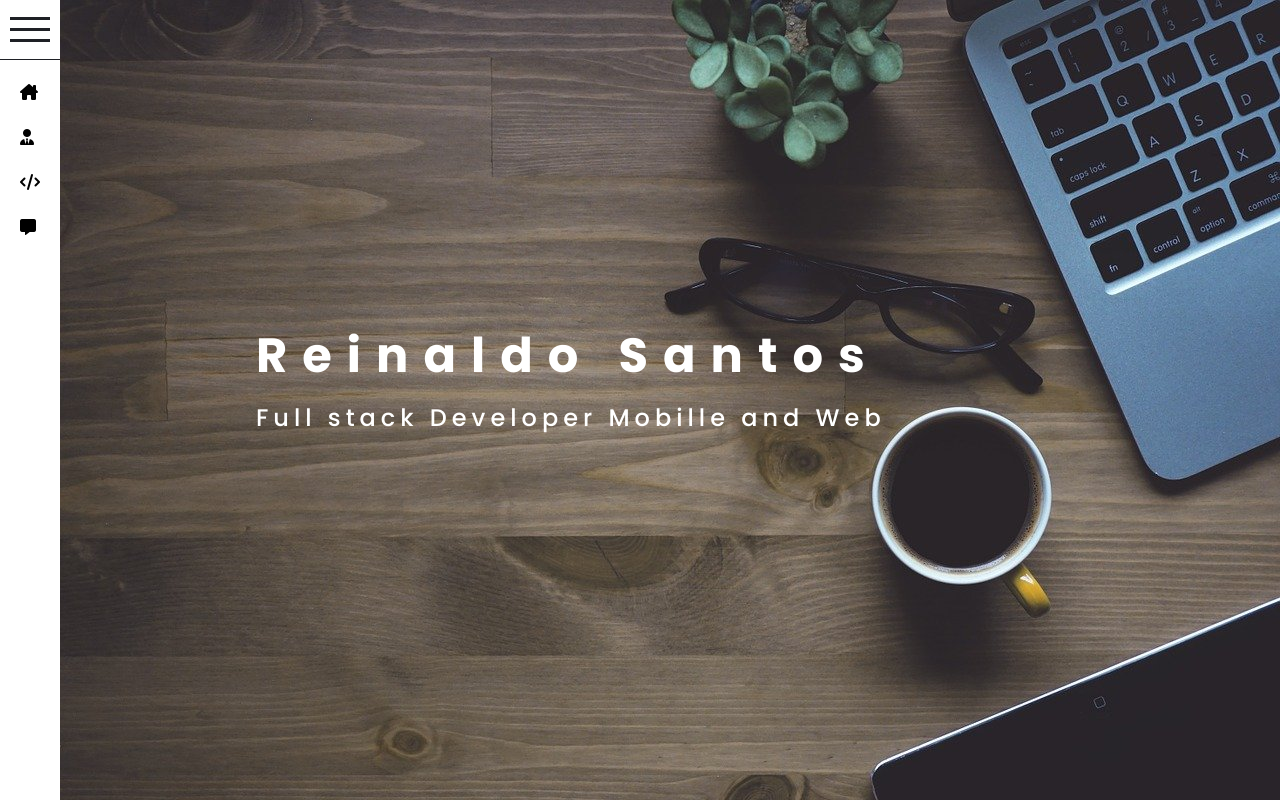
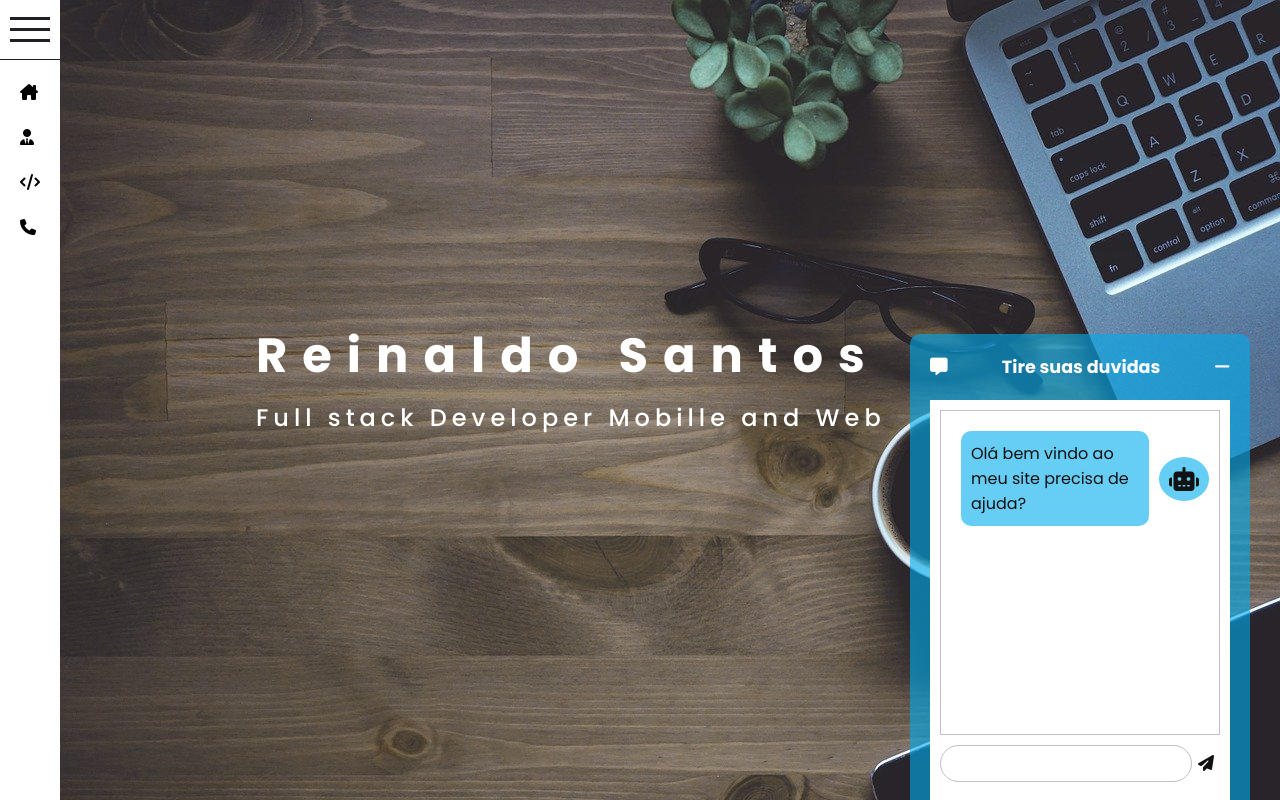
Before and after one commit to reinaldo-santosBa/porfolio_site, a plain HTML site: page index.html in a window 1280 px wide. Drawn offline with nearby package versions, Linux system fonts and the light colour scheme.

Commit message:
Chat inicio da parte de conversa

```diff
--- a/css/styles.css
+++ b/css/styles.css
@@ -175,3 +175,93 @@ body {
     letter-spacing: 5px;
 
 }
+.chat_area{
+    position:absolute;
+    bottom:0;
+    right:30px;
+    padding:20px 20px 0 20px;
+    border:none;
+    color:#f1f1f1;
+    background-color:#00acee99;
+    border-radius: 10px 10px 0 0;
+}
+.chat_area button{
+    color:#fff;
+    background-color:transparent;
+    cursor:pointer;
+    border: none;
+    font-size: 1.1em;
+    font-weight: bold;
+    width: 100%;
+    display:flex;
+    justify-content:space-between;
+    align-items: center;
+}
+
+.chat_area .chat{
+    height:400px;
+    width:300px;
+    background-color:#ffffff;
+    margin-top: 20px;
+    color:#101010;
+    padding:10px 10px 0 10px;
+    display: flex;
+    flex-direction: column;
+
+}
+.chat_area .chat .areaChat{
+    border: 1px solid #c1c1c1;
+    flex: 5;
+    position: relative;
+    overflow-y: scroll;
+
+}
+.chat_area .chat .painelMsg{
+    flex: 1;
+    display: flex;
+    flex-direction: row;
+}
+.chat_area .chat .msgArea{
+    flex: 9;
+}
+.chat_area .chat .msgArea input{
+    outline: none;
+    margin-top:10px;
+    border-radius: 20px;
+    padding: 5px 10px;
+    border: 1px solid #c1c1c1;
+    width:100%;
+}
+.mensageButton{
+    flex: 1;
+    text-align: center;
+    justify-content: center;
+    align-items: center;
+    vertical-align: middle;
+    border-radius: 50%;
+
+}
+.mensageButton i{
+    cursor: pointer;
+    padding:20px 0px;
+}
+.chat .areaChat .msgBot{
+    padding:10px;
+    margin: 10px;
+    background-color:#00acee99;
+    border-radius:10px;
+}
+.areaMsgBot{
+    display:flex;
+    flex-direction:row;
+    align-items: center;
+    padding:10px;
+}
+.areaMsgBot i{
+    font-size:1.5em;
+    padding:10px;
+    background-color:#00acee99;
+    color:#121212;
+    border-radius:50%;
+
+}
--- a/index.html
+++ b/index.html
@@ -21,16 +21,45 @@
                 <li onclick="clickMenu('Home')"><p href=""><i class="fa-solid fa-house-chimney"></i></p></li>
                 <li onclick="clickMenu('About')"><p href=""><i class="fa-solid fa-user-tie"></i></p></li>
                 <li onclick="clickMenu('Portfolio')"><p href=""><i class="fa-solid fa-code"></i></p></li>
-                <li onclick="clickMenu('Contact')"><p href=""><i class="fa-solid fa-message"></i></p></li>
+                <li onclick="clickMenu('Contact')"><p href=""><i class="fa-solid fa-phone"></i></p></li>
 
             </ul>
         </div>
     </div>
     <div class="home">
-        <h1>Reinaldo Santos</h1>
+        <h1>Reinaldo Santos</h1>x
         <h2>Full stack Developer Mobille and Web</h2>
         <div class="social_media">
             <a href=""></a>
+        </div>
+    </div>
+    <div class="chat_area">
+        <button class="collapseChat">
+            <i class="fa-solid fa-message"></i>
+            <p>Tire suas duvidas</p>
+            <i class="fa-solid fa-minus"></i>
+        </button>
+        <div class="chat">
+            <div class="areaChat">
+                <div class="areaMsgBot">
+                    <div class="msgBot">
+                        <p>
+                            Olá bem vindo ao meu site precisa de ajuda?
+                        </p>
+                    </div>
+                    <i class="fa-solid fa-robot"></i>
+                </div>
+
+            </div>
+
+            <div class="painelMsg">
+                <div class="msgArea">
+                    <input type="text">
+                </div>
+                <div class="mensageButton">
+                    <i class="fa-solid fa-paper-plane"></i>
+                </div>
+            </div>
         </div>
     </div>
     <script src="https://cdn.jsdelivr.net/npm/bootstrap@5.0.2/dist/js/bootstrap.bundle.min.js" integrity="sha384-MrcW6ZMFYlzcLA8Nl+NtUVF0sA7MsXsP1UyJoMp4YLEuNSfAP+JcXn/tWtIaxVXM" crossorigin="anonymous"></script>
--- a/js/index.js
+++ b/js/index.js
@@ -139,3 +139,82 @@ function clickMenu(e) {
         break;
     }
 }
+let mensageButton = document.querySelector(".mensageButton i");
+
+let areaMsgBot = document.querySelector(".areaMsgBot");
+
+
+
+let areaChat = document.querySelector(".areaChat");
+
+let lastChild = areaChat.lastChild
+
+let stage = 0;
+
+function bot(msg){
+  let divBot = document.createElement("div");
+  divBot.classList.add("areaMsgBot");
+  let i = document.createElement("i");
+  i.classList.add("fa-solid");
+  i.classList.add("fa-user");
+  divBot.appendChild(i);
+
+  let msgBot = document.createElement("div");
+  msgBot.classList.add("msgBot");
+  divBot.appendChild(msgBot);
+
+  let msgBotP = document.createElement("p")
+  msgBotP.innerHTML = "" + msg;
+  msgBot.appendChild(msgBotP);
+  areaChat.appendChild(divBot);
+
+}
+
+function robot(msg){
+
+  let divBot = document.createElement("div");
+  divBot.classList.add("areaMsgBot");
+
+  let msgBot = document.createElement("div");
+  msgBot.classList.add("msgBot");
+  divBot.appendChild(msgBot);
+
+  let msgBotP = document.createElement("p")
+  msgBotP.innerHTML = "" + msg;
+  msgBot.appendChild(msgBotP);
+  areaChat.appendChild(divBot);
+
+  let i = document.createElement("i");
+  i.classList.add("fa-solid");
+  i.classList.add("fa-robot");
+  divBot.appendChild(i);
+  areaChat.insertBefore(divBot, lastChild)
+}
+
+function robotTime(){
+  robot("1 - Falar com atendendte \n"   +
+  "2 - Duvidas sobre os sites \n" +
+  "3 - Duvidas sobre os Apps")
+}
+
+mensageButton.addEventListener('click', function() {
+  switch(stage){
+    case 0:
+      bot("Olá sim adoraria");
+      robotTime();
+      stage++;
+    break;
+  }
+
+  console.log(stage);
+});
+
+/*
+<div class="areaMsgBot">
+<div class="msgBot">
+    <p>
+        Olá bem vindo ao meu site precisa de ajuda?
+    </p>
+</div>
+<i class="fa-solid fa-robot">s
+*/
```
